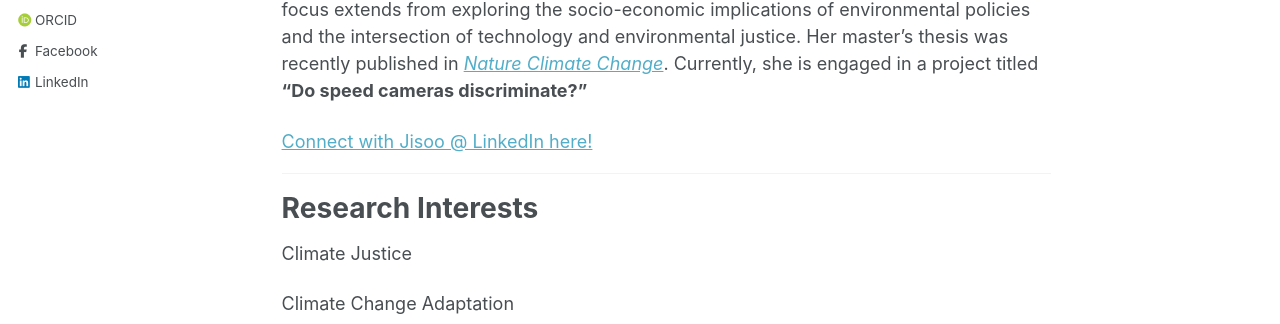
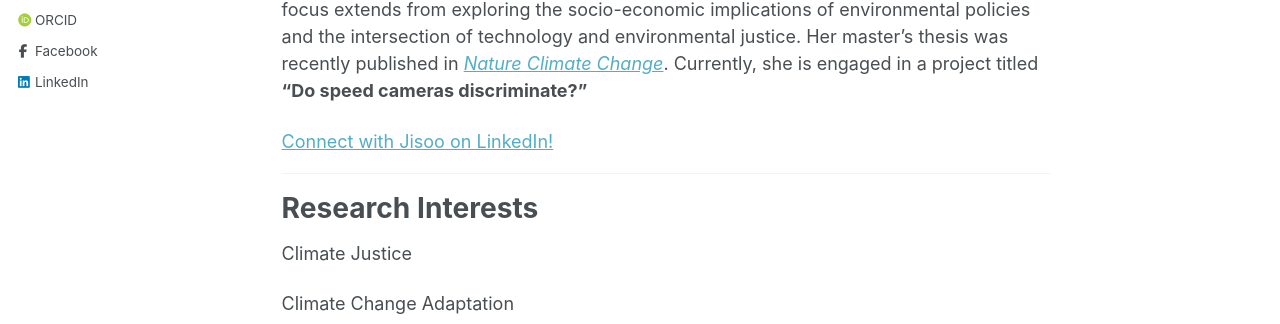
Before and after one commit to jk-jisookim/jk-jisookim.github.io, a Jekyll site: the page built from _pages/about.md, in a window 1280 px wide and 1083 px high. Shown: the part 275-599 px from the top of the window. Built offline with Jekyll 4.4.1, drawn with Linux system fonts in a browser that asks for light colours; some web fonts are replaced; comment, search, counter and statistics services are not loaded.

Commit message:
Update about.md

```diff
--- a/_pages/about.md
+++ b/_pages/about.md
@@ -11,7 +11,7 @@ Ji Soo holds a BA from Georgetown University and an MS from Korea Advanced Insti
 Ji Soo's multicultural upbringing, having lived in Australia and Kuala Lumpur during her childhood and grown up in the United States, has influenced her research interests. Her focus extends from exploring the socio-economic implications of environmental policies and the intersection of technology and environmental justice. Her master's thesis was recently published in <a href="https://www.nature.com/articles/s41558-024-01980-w"><i>Nature Climate Change</i></a>. Currently, she is engaged in a project titled <b>"Do speed cameras discriminate?"</b>
 <br>
 <script src="https://platform.linkedin.com/badges/js/profile.js" async defer type="text/javascript"></script>
-<div class="badge-base LI-profile-badge" data-locale="en_US" data-size="large" data-theme="light" data-type="HORIZONTAL" data-vanity="jisoo-k-472323163" data-version="v1"><a class="badge-base__link LI-simple-link" href="www.linkedin.com/in/jisoo-k-472323163">Connect with Jisoo @ LinkedIn here!</a></div>
+<div class="badge-base LI-profile-badge" data-locale="en_US" data-size="large" data-theme="light" data-type="HORIZONTAL" data-vanity="jisoo-k-472323163" data-version="v1"><a class="badge-base__link LI-simple-link" href="www.linkedin.com/in/jisoo-k-472323163">Connect with Jisoo on LinkedIn!</a></div>
 
 
 ---
```
